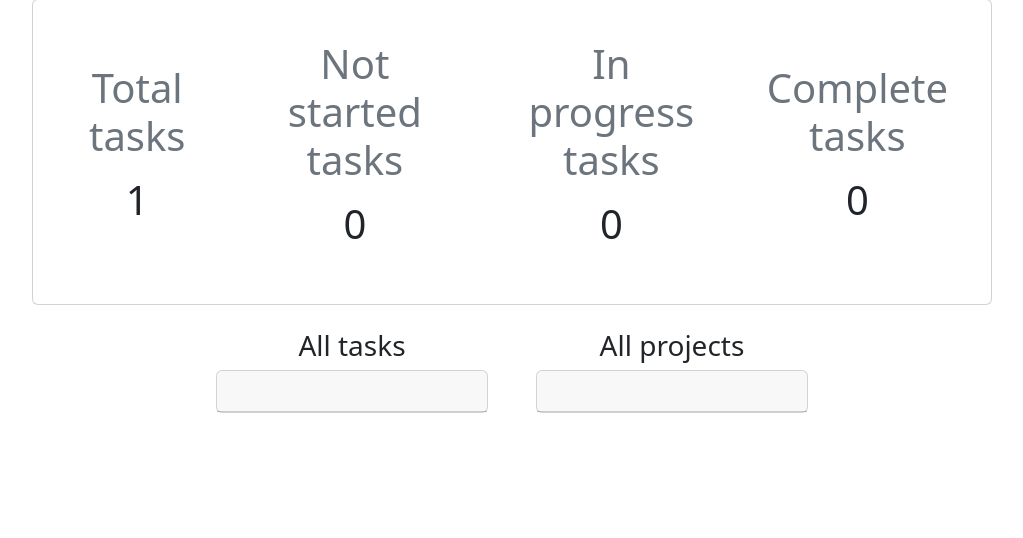
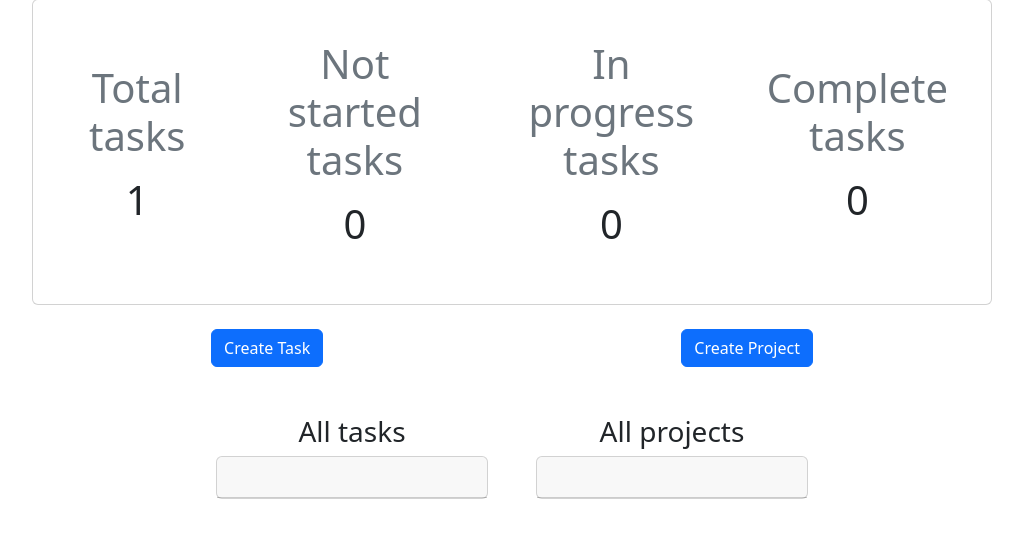
Before and after one commit to DominiqueNix/task-manager, a Node server app: template views/dashboard.handlebars in a window 1280 px wide. Shown: the part 99-637 px from the top of the page, without its empty margins (128-1151 px from the left). Run offline with Node 20, Linux system fonts and the light colour scheme; tables that the repository leaves empty hold one stand-in row (values such as "Sample post"); the template is opened without the code that fills it: values that come from a table or form of the project are taken from there, most other values are stand-ins (such as "Sample title", 1, 10 or a date in 2020); some libraries are stand-ins or nearby versions.

Commit message:
created front end post method for tasks

```diff
--- a/public/dashboard.js
+++ b/public/dashboard.js
@@ -1,13 +1,12 @@
 let taskData = document.getElementById('task-card').getAttribute('data-value');
 let tasks = JSON.parse(taskData);
-console.log(tasks)
 let totalTasks = tasks.length;
 let totalInProgressTasks = 0;
 let totalCompleteTasks = 0;
 let totalNotStartedTasks = 0;
 
 tasks.forEach(task => {
-    console.log(task.status)
+    // console.log(task.status)
    if(task.status == "in-progress"){
     totalInProgressTasks++
    } else if(task.status == "complete"){
@@ -23,4 +22,72 @@
 document.getElementById("complete").textContent = totalCompleteTasks
 document.getElementById("sub-title").textContent = new Date().toLocaleDateString('en-us', { weekday:"long", year:"numeric", month:"short", day:"numeric"})
 
+
+//grab submit btn
+//grab all the task divs
+
+let taskCheckbox =  document.getElementById('task-assignees');
+let projectData = taskCheckbox.getAttribute('data-value');
+let projects = JSON.parse(projectData);
+
+//for the selected project
+let projectSelectForm = document.getElementById('task-project')
+
+// let selectedProject= projectSelectForm.options[projectSelectForm.selectedIndex].getAttribute('data-id');
+
+let selectedProject;
+
+projects.forEach(p => {
+    if(p._id == projectSelectForm.value){
+        selectedProject = p
+    }
+})
+
+
+//updated the assginees check box for tasks based on the project chosen
+selectedProject.collaborators.forEach(col => {
+    let formDiv = document.createElement('div');
+    formDiv.classList.add("form-check")
+    let input = document.createElement('input');
+    input.setAttribute('type', 'checkbox')
+    input.setAttribute('value', col._id)
+    input.setAttribute('id', col._id)
+    input.classList.add('form-check-input')
+    input.classList.add('task-checkbox')
+    let label = document.createElement('label')
+    label.setAttribute('for', col._id)
+    label.classList.add('form-check-label')
+    label.textContent = col.email
+    formDiv.appendChild(input)
+    formDiv.appendChild(label)
+
+    taskCheckbox.appendChild(formDiv)
+})
+
+let newTaskSubmit = document.getElementById("new-task-submit")
+
+newTaskSubmit.addEventListener('click', async() =>{
+    let projectId = selectedProject._id
+    let title = document.getElementById('task-title').value.trim()
+    let description = document.getElementById('task-description').value.trim()
+    let priority = document.getElementById('task-priority').value.trim()
+    let status = document.getElementById('task-status').value.trim()
+    let assignees = []
+    document.querySelectorAll(".task-checkbox:checked").forEach(node => assignees.push(node.value))
+
+    if(title) {
+        const res = await fetch(`/projects/${projectId}/tasks`, {
+            method:'POST',
+            body: JSON.stringify({title, description, priority, status, assignees}),
+            headers: {'Content-Type': 'application/json'}
+        })
+
+        if(res.ok) {
+            location.reload()
+        } else {
+            alert(res.statusText)
+        }
+    }
+})
+
 //grab btn for pojects and redirect to a single project view
--- a/routes/taskRoute.js
+++ b/routes/taskRoute.js
@@ -22,9 +22,9 @@
         //iterate through assignees and add this task each users task list
         if(req.body.assignees){
             for(let i = 0; i < req.body.assignees.length; i++) {
-                await User.findOneAndUpdate(
-                    {id: req.body.assignees[i]},
-                    {$addToSet: {tasks: task}}
+                await User.findByIdAndUpdate(
+                    req.body.assignees[i],
+                    {$addToSet: {tasks: task._id}}
                 )
             }
         }
--- a/views/dashboard.handlebars
+++ b/views/dashboard.handlebars
@@ -25,6 +25,102 @@
         </section>
     </div>
 </div>
+
+<div class="m-4 d-flex justify-content-around w-75">
+    <button type="button" class="btn btn-primary" data-toggle="modal" data-target="#taskModal">
+        Create Task
+    </button>
+    <button type="button" class="btn btn-primary" data-toggle="modal" data-target="#projectModal">
+        Create Project
+    </button>
+</div>
+
+<!--Add Task Modal-->
+<div class="modal fade" id="taskModal" tabindex="-1" role="dialog" aria-labelledby="taskModalTitle" aria-hidden="true">
+  <div class="modal-dialog modal-dialog-centered" role="document">
+    <div class="modal-content">
+      <div class="modal-header">
+        <h5 class="modal-title" id="taskModalTitle">Create new task</h5>
+        <button type="button" class="close btn" data-dismiss="modal" aria-label="Close">
+          <span class="h3" aria-hidden="true">&times;</span>
+        </button>
+      </div>
+      <div class="modal-body">
+          <form class="m-4">
+          <div class="form-group mb-4">
+            <label for="task-project">Project</label>
+              <select id="task-project" class="form-control">
+                {{#each user.projects as |project|}}
+                  <option value="{{project._id}}">{{project.title}}</option>
+                {{/each}}
+            </select>
+           </div>
+          <div class="form-group mb-4">
+            <label for="task-title">Title</label>
+            <input type="text" class="form-control" id="task-title" placeholder="Enter task title">
+          </div>
+          <div class="form-group mb-4">
+            <label for="task-description">Description</label>
+            <input type="text" class="form-control" id="task-description" placeholder="Enter task description">
+          </div>
+          <div class="form-group mb-4">
+            <label for="task-priority">Priority</label>
+              <select id="task-priority" class="form-control">
+                <option>Critical</option>
+                <option>High</option>
+                <option>Medium</option>
+                <option>Minor</option>
+              </select>
+           </div>
+           <div class="form-group mb-4">
+              <label for="task-status">Status</label>
+              <select id="task-status" class="form-control">
+                <option>Not started</option>
+                <option>In progress</option>
+                <option>Complete</option>
+              </select>
+           </div>
+           <div class="mb-4" id="task-assignees" data-value="{{json user.projects}}">
+              <p>Assignees</p>
+           </div>
+          {{!-- <div class="form-check">
+            <input type="checkbox" class="form-check-input" id="exampleCheck1">
+            <label class="form-check-label" for="exampleCheck1">Check me out</label>
+          </div> --}}
+          <buttonn id="new-task-submit" type="submit" class="btn btn-primary">Submit</button>
+        </form>
+      </div>
+      {{!-- </div> --}}
+      <div class="modal-footer">
+        <button type="button" class="btn btn-secondary" data-dismiss="modal">Close</button>
+      </div>
+    </div>
+  </div>
+</div>
+
+<!-- Add Project Modal-->
+<div class="modal fade" id="projectModal" tabindex="-1" role="dialog" aria-labelledby="projectModalTitle" aria-hidden="true">
+  <div class="modal-dialog modal-dialog-centered" role="document">
+    <div class="modal-content">
+      <div class="modal-header">
+        <h5 class="modal-title" id="projectModalTitle">Create new task</h5>
+        <button type="button" class="close btn" data-dismiss="modal" aria-label="Close">
+          <span class="h3" aria-hidden="true">&times;</span>
+        </button>
+      </div>
+      <div class="modal-body">
+        {{!-- form title text description text priority select status select assignees div (handle rest in js) --}}
+        ...
+        </div>
+
+
+      <div class="modal-footer">
+        <button type="button" class="btn btn-secondary" data-dismiss="modal">Close</button>
+      </div>
+    </div>
+  </div>
+</div>
+
 {{#if user.tasks}}
 <div class="d-flex flex-row w-50 justify-content-between text-center">
     <section class="w-50 m-4">
```
Also changed, not shown: routes/homeRoute.js (+8 -1 lines).
